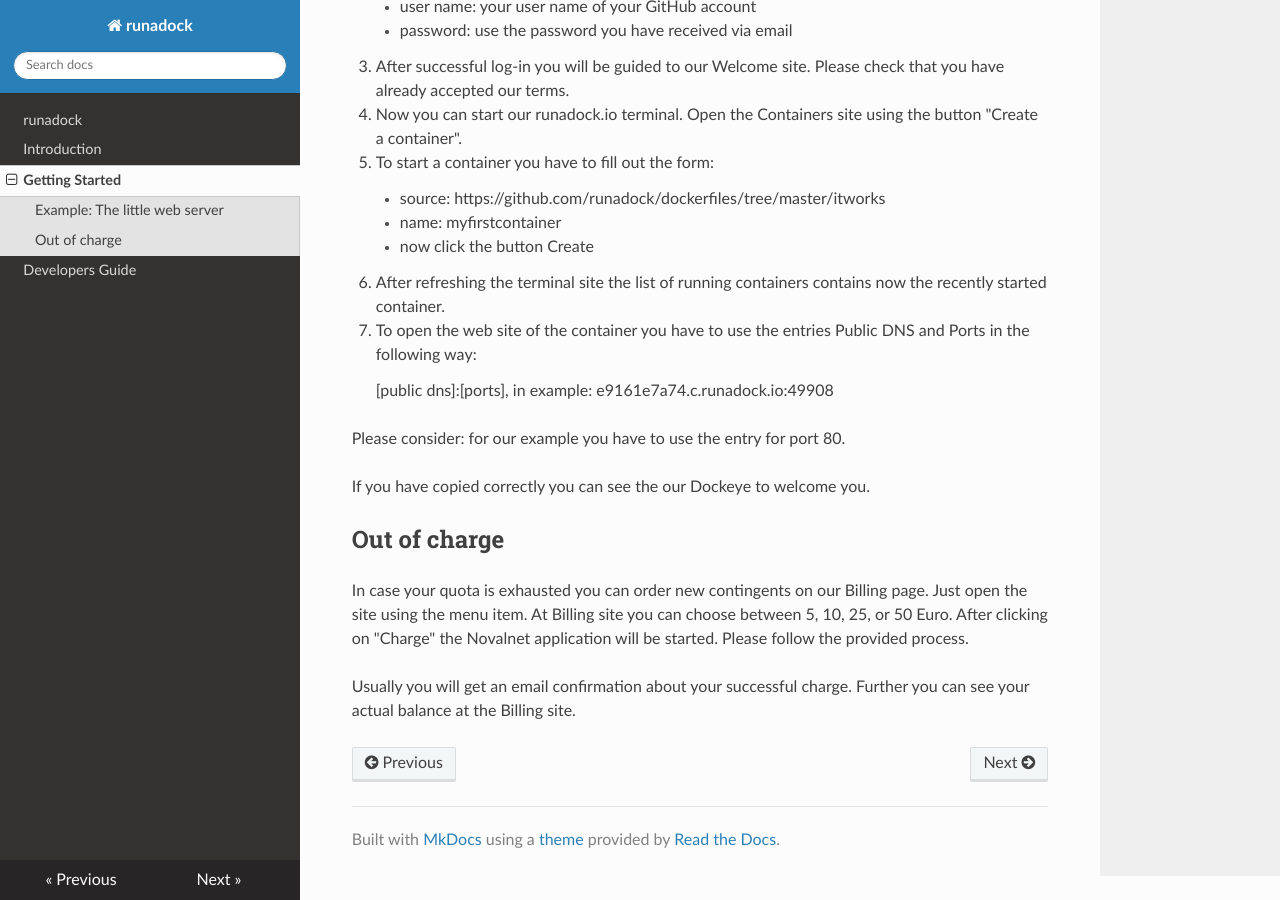
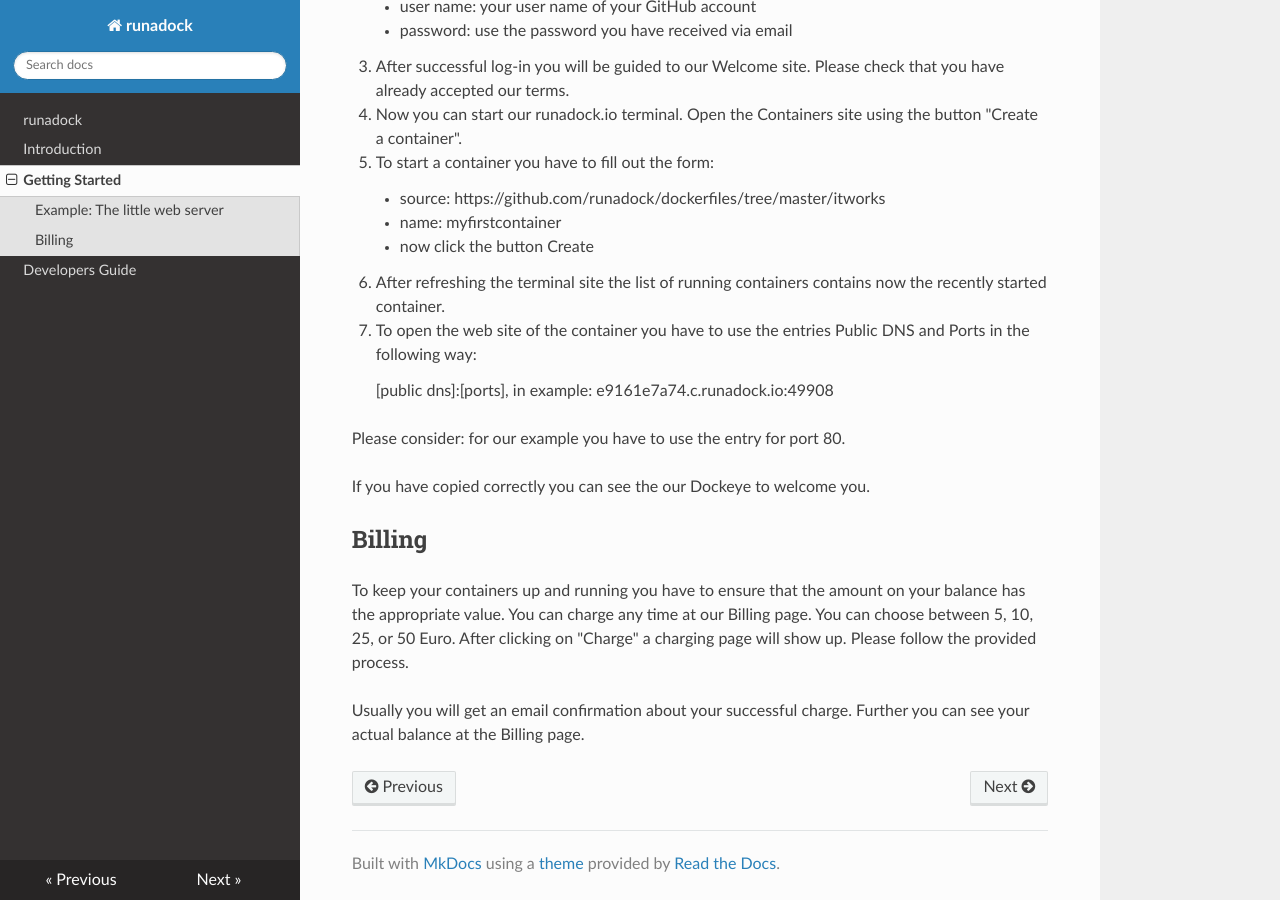
Before and after one commit to runadock/docs, an MkDocs documentation site: the page built from docs/GettingStarted.md, in a window 1280 px wide and 900 px high, scrolled down 641 px. Built offline with MkDocs 1.6.1, drawn with Linux system fonts in a browser that asks for light colours; nearby versions of some CDN libraries; old or Windows-style settings are respelled for this version of MkDocs.

Commit message:
Update GettingStarted.md

```diff
--- a/docs/GettingStarted.md
+++ b/docs/GettingStarted.md
@@ -38,9 +38,9 @@ Now start with the following steps:
 
 If you have copied correctly you can see the our Dockeye to welcome you.
 
-Out of charge
+Billing
 -------------
 
-In case your quota is exhausted you can order new contingents on our Billing page. Just open the site using the menu item. At Billing site you can choose between 5, 10, 25, or 50 Euro. After clicking on "Charge" the Novalnet application will be started. Please follow the provided process.
+To keep your containers up and running you have to ensure that the amount on your balance has the appropriate value. You can charge any time at our Billing page. You can choose between 5, 10, 25, or 50 Euro. After clicking on "Charge" a charging page will show up. Please follow the provided process.
 
-Usually you will get an email confirmation about your successful charge. Further you can see your actual balance at the Billing site.
+Usually you will get an email confirmation about your successful charge. Further you can see your actual balance at the Billing page.
```
